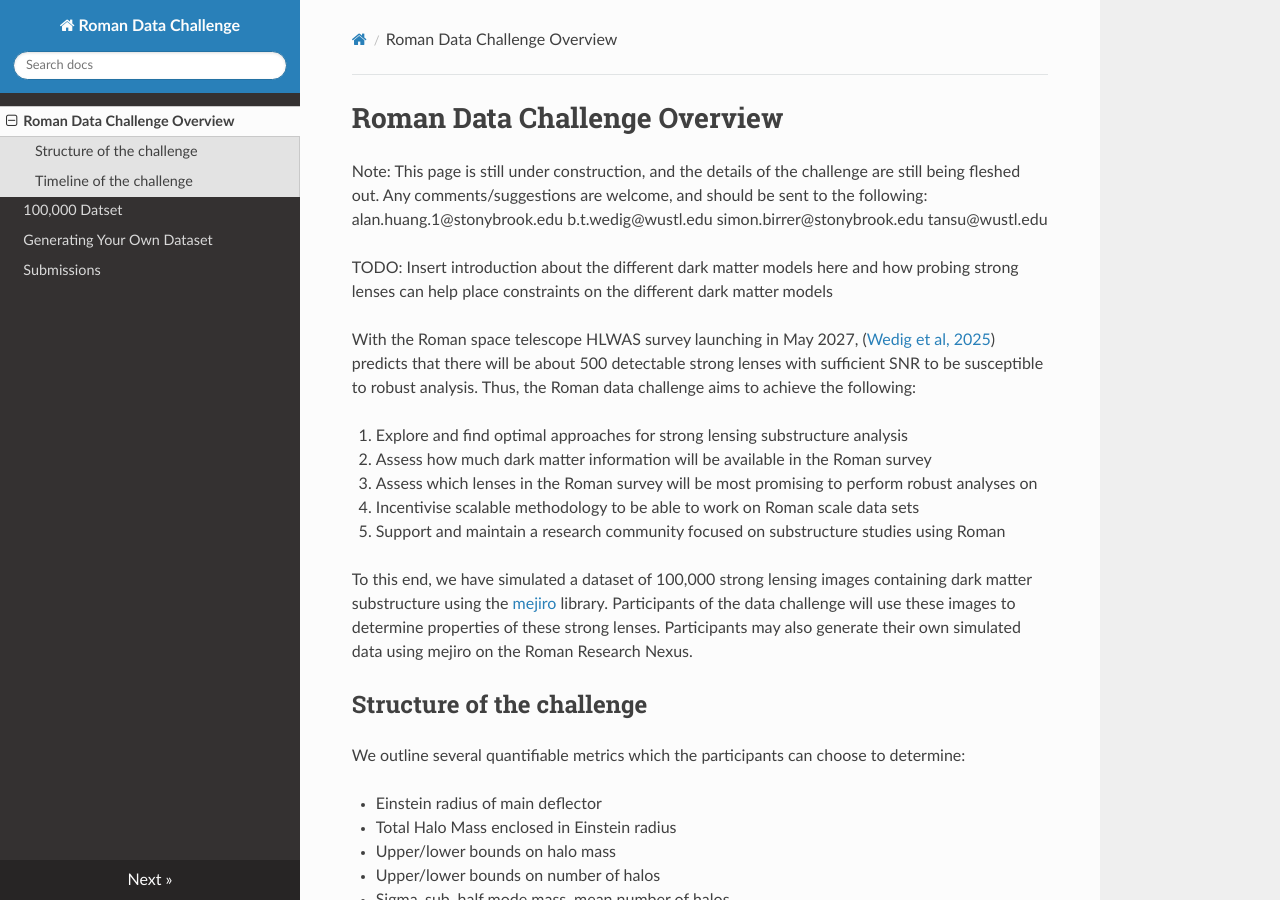
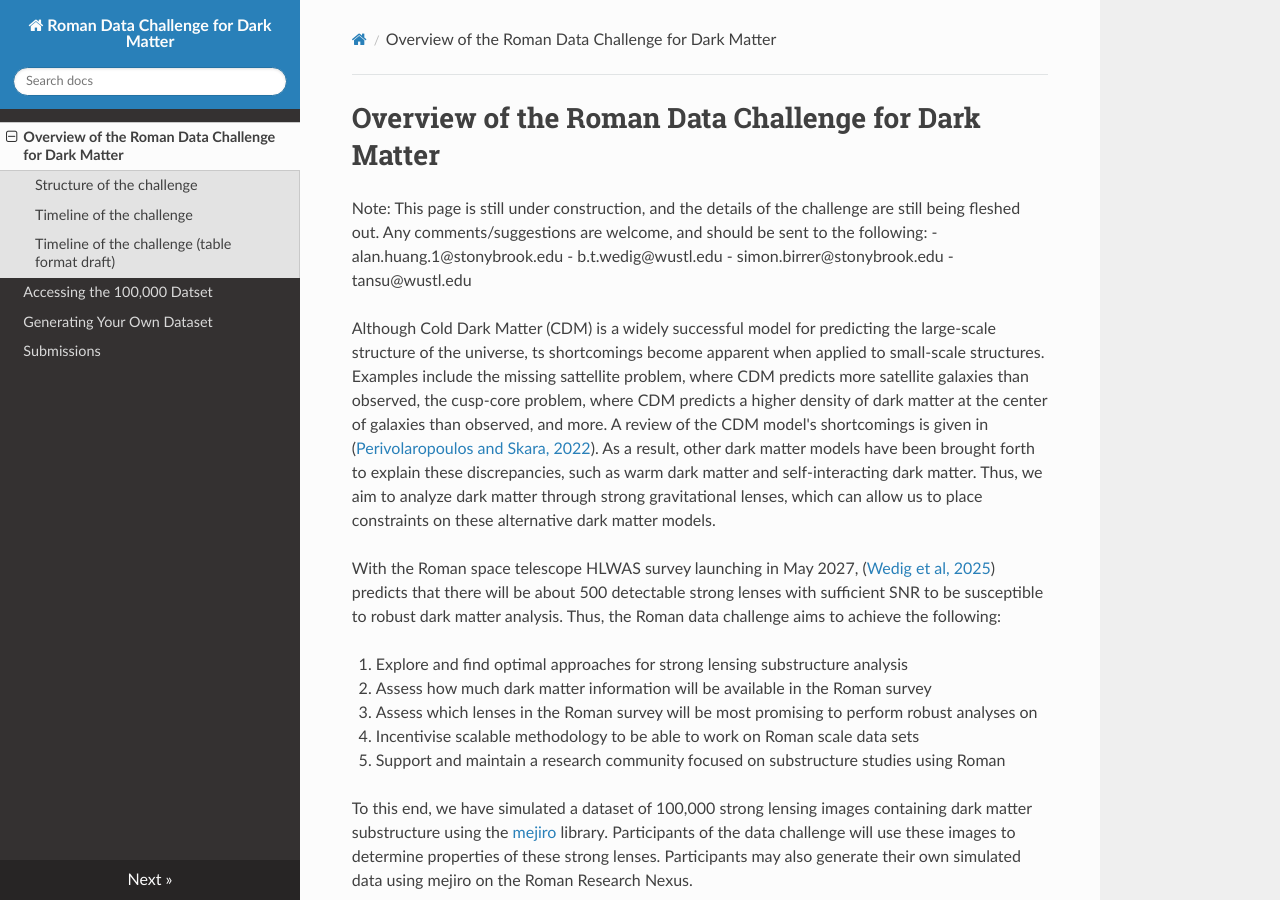
Before and after one commit to ahuang314/Roman_Data_Challenge, an MkDocs documentation site: the page built from docs/index.md, in a window 1280 px wide and 900 px high. Built offline with MkDocs 1.6.1, drawn with Linux system fonts in a browser that asks for light colours; nearby versions of some CDN libraries; some of the changed text lies outside the part shown.

Commit message:
added text to readme, changed some names

```diff
--- a/README.md
+++ b/README.md
@@ -1,15 +1,15 @@
-Roman Data Challenge Overview
+Overview of the Roman Data Challenge for Dark Matter
 ===============================================
 
 Note: This page is still under construction, and the details of the challenge are still being fleshed out. Any comments/suggestions are welcome, and should be sent to the following:
-alan.huang.1@stonybrook.edu
-b.t.wedig@wustl.edu
-simon.birrer@stonybrook.edu
-tansu@wustl.edu
+- alan.huang.1@stonybrook.edu
+- b.t.wedig@wustl.edu
+- simon.birrer@stonybrook.edu
+- tansu@wustl.edu
 
-TODO: Insert introduction about the different dark matter models here and how probing strong lenses can help place constraints on the different dark matter models
+Although Cold Dark Matter (CDM) is a widely successful model for predicting the large-scale structure of the universe, ts shortcomings become apparent when applied to small-scale structures. Examples include the missing sattellite problem, where CDM predicts more satellite galaxies than observed, the cusp-core problem, where CDM predicts a higher density of dark matter at the center of galaxies than observed, and more. A review of the CDM model's shortcomings is given in ([Perivolaropoulos and Skara, 2022](https://doi.org/10.1016/j.newar.2022.101659)). As a result, other dark matter models have been brought forth to explain these discrepancies, such as warm dark matter and self-interacting dark matter. Thus, we aim to analyze dark matter through strong gravitational lenses, which can allow us to place constraints on these alternative dark matter models.
 
-With the Roman space telescope HLWAS survey launching in May 2027, ([Wedig et al, 2025](https://iopscience.iop.org/article/10.3847/1538-4357/adc24f)) predicts that there will be about 500 detectable strong lenses with sufficient SNR to be susceptible to robust analysis. Thus, the Roman data challenge aims to achieve the following:
+With the Roman space telescope HLWAS survey launching in May 2027, ([Wedig et al, 2025](https://iopscience.iop.org/article/10.3847/1538-4357/adc24f)) predicts that there will be about 500 detectable strong lenses with sufficient SNR to be susceptible to robust dark matter analysis. Thus, the Roman data challenge aims to achieve the following:
 
 1. Explore and find optimal approaches for strong lensing substructure analysis
 2. Assess how much dark matter information will be available in the Roman survey
@@ -48,3 +48,15 @@ Sep 2025: Begin the data challenge
 August 2026: Data challenge ends
 
 September 2026: Submit a paper on the methodology of the data challenge, baselining of the submissions, and lessons learned
+
+
+Timeline of the challenge (table format draft)
+-------------------------------------
+| Date | Event |
+|:----:|:-----:|
+| July 2025 | Announce to the community via Roman Science Collaboration mailing list, emails of the WFS and PIT PIs, and PhysCos newsletter. Potentially also invite SLSC and DESC teams. |
+| July-August 2025 | Onboarding of the teams (setting up team accounts, supporting data access) |
+| August 2025 | Submit a proposal to organize a splinter session at AAS247 in January 2026 of lensing with Roman (including talks by participating teams) |
+| Sep 2025 | Begin the data challenge |
+| August 2026 | Data challenge ends |
+| September 2026 | Submit a paper on the methodology of the data challenge, baselining of the submissions, and lessons learned |
--- a/docs/100k_dataset.md
+++ b/docs/100k_dataset.md
@@ -1,3 +1,3 @@
-# 100,000 Datset
+# Accessing the 100,000 Datset
 
 TODO
--- a/mkdocs.yml
+++ b/mkdocs.yml
@@ -1,4 +1,4 @@
-site_name: Roman Data Challenge
+site_name: Roman Data Challenge for Dark Matter
 theme:
   name: readthedocs
   highlightjs: true
```
